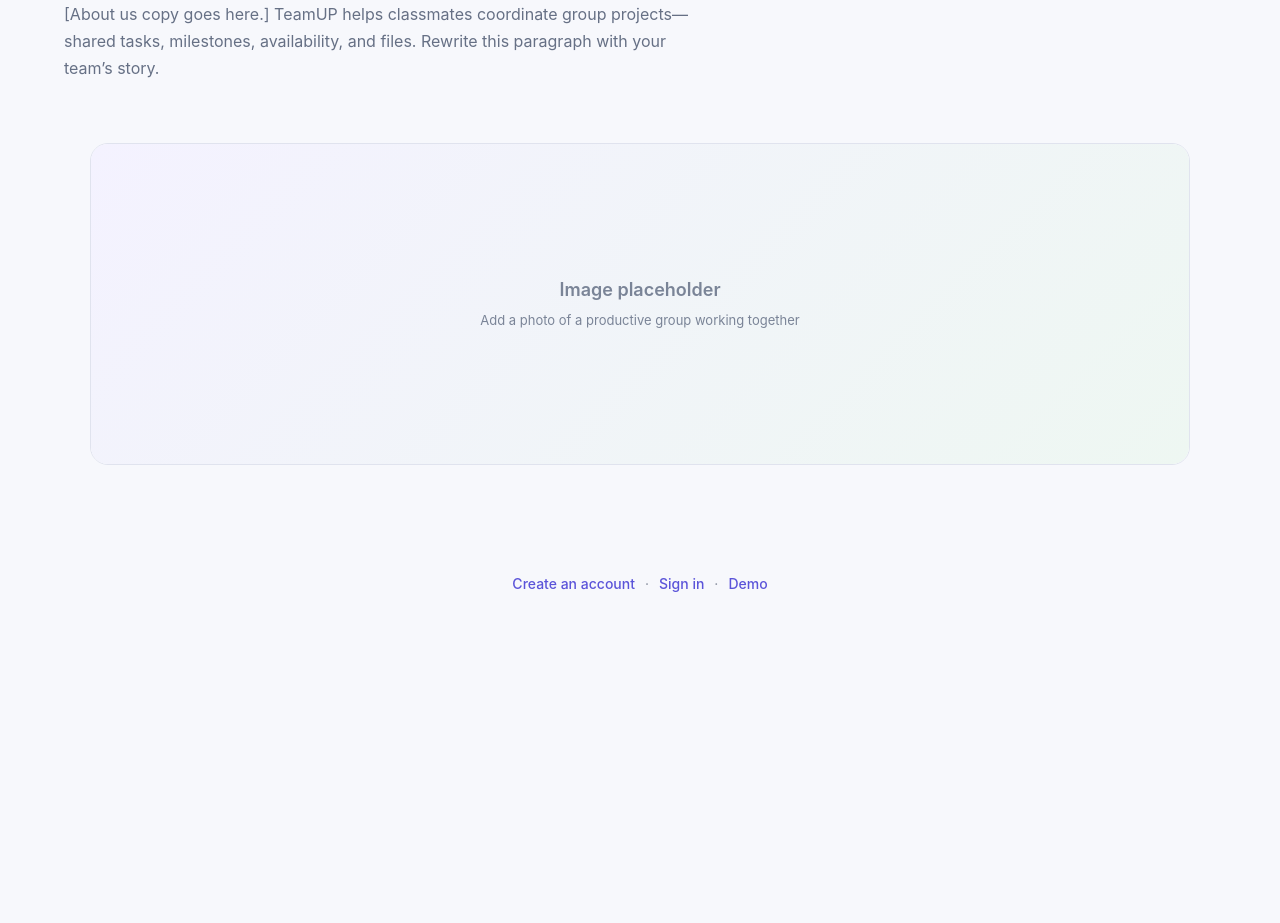
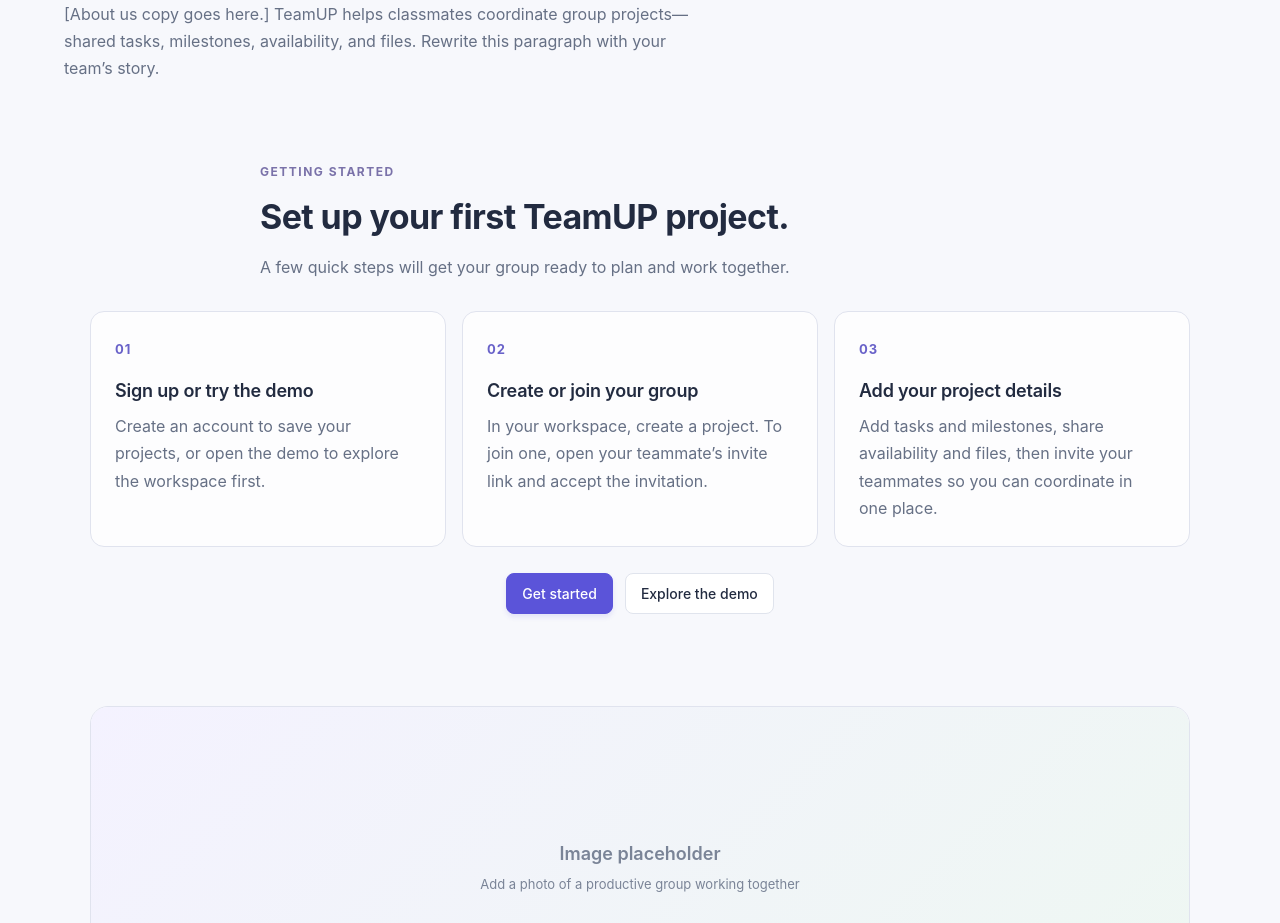
Before and after one commit to landon-pack/TeamUP, a Next.js app: page / in a window 1280 px wide. Shown: the part 900-1823 px from the top of the page. Before the commit the page ends 1542 px from the top, so only its background shows below. Built offline with nearby package versions, Linux system fonts and the light colour scheme.

Commit message:
Add landing page getting started guide

```diff
--- a/app/globals.css
+++ b/app/globals.css
@@ -1268,6 +1268,59 @@
   color: #667085;
   margin: 0;
 }
+.landing-start {
+  padding: 40px clamp(20px, 5vw, 64px) 72px;
+}
+.landing-start-heading {
+  max-width: 760px;
+  margin: 0 auto 30px;
+}
+.landing-start h2 {
+  font-size: clamp(24px, 3vw, 34px);
+  letter-spacing: -0.6px;
+  margin: 0 0 12px;
+}
+.landing-start-intro,
+.landing-start-steps p {
+  color: #667085;
+  font-size: 16px;
+  line-height: 1.7;
+}
+.landing-start-steps {
+  display: grid;
+  grid-template-columns: repeat(3, minmax(0, 1fr));
+  gap: 16px;
+  max-width: 1100px;
+  margin: 0 auto;
+  padding: 0;
+  list-style: none;
+}
+.landing-start-steps li {
+  padding: 24px;
+  border: 1px solid #e0e3ee;
+  border-radius: 14px;
+  background: #ffffffc9;
+}
+.landing-start-number {
+  display: inline-block;
+  margin-bottom: 18px;
+  color: #6962c9;
+  font-size: 13px;
+  font-weight: 750;
+  letter-spacing: 1px;
+}
+.landing-start-steps h3 {
+  margin: 0 0 9px;
+  font-size: 18px;
+  letter-spacing: -0.2px;
+}
+.landing-start-cta {
+  display: flex;
+  flex-wrap: wrap;
+  justify-content: center;
+  gap: 12px;
+  margin-top: 26px;
+}
 .landing-visual {
   padding: 20px clamp(20px, 5vw, 64px) 80px;
 }
@@ -1317,6 +1370,11 @@
 .landing-footer a {
   color: #5b54d9;
   font-weight: 550;
+}
+@media (max-width: 760px) {
+  .landing-start-steps {
+    grid-template-columns: 1fr;
+  }
 }
 
 /* =============================================================================
--- a/app/landing.tsx
+++ b/app/landing.tsx
@@ -17,6 +17,7 @@
 
 import { LandingAbout } from './landing/about';
 import { LandingFooter } from './landing/footer';
+import { LandingGettingStarted } from './landing/getting-started';
 import { LandingHero } from './landing/hero';
 import { LandingVisual } from './landing/visual';
 
@@ -25,6 +26,7 @@
     <main className='landing-page'>
       <LandingHero />
       <LandingAbout />
+      <LandingGettingStarted />
       <LandingVisual />
       <LandingFooter />
     </main>
--- /dev/null
+++ b/app/landing/getting-started.tsx
@@ -0,0 +1,39 @@
+import { LANDING_ROUTES } from './routes';
+
+/** A quick introduction to TeamUP for first-time visitors. */
+export function LandingGettingStarted() {
+  return (
+    <section className='landing-start' id='getting-started'>
+      <div className='landing-start-heading'>
+        <p className='landing-eyebrow'>GETTING STARTED</p>
+        <h2>Set up your first TeamUP project.</h2>
+        <p className='landing-start-intro'>
+          A few quick steps will get your group ready to plan and work together.
+        </p>
+      </div>
+
+      <ol className='landing-start-steps'>
+        <li>
+          <span className='landing-start-number' aria-hidden='true'>01</span>
+          <h3>Sign up or try the demo</h3>
+          <p>Create an account to save your projects, or open the demo to explore the workspace first.</p>
+        </li>
+        <li>
+          <span className='landing-start-number' aria-hidden='true'>02</span>
+          <h3>Create or join your group</h3>
+          <p>In your workspace, create a project. To join one, open your teammate’s invite link and accept the invitation.</p>
+        </li>
+        <li>
+          <span className='landing-start-number' aria-hidden='true'>03</span>
+          <h3>Add your project details</h3>
+          <p>Add tasks and milestones, share availability and files, then invite your teammates so you can coordinate in one place.</p>
+        </li>
+      </ol>
+
+      <div className='landing-start-cta'>
+        <a className='btn primary' href={LANDING_ROUTES.signUp}>Get started</a>
+        <a className='btn' href={LANDING_ROUTES.demo}>Explore the demo</a>
+      </div>
+    </section>
+  );
+}
```
